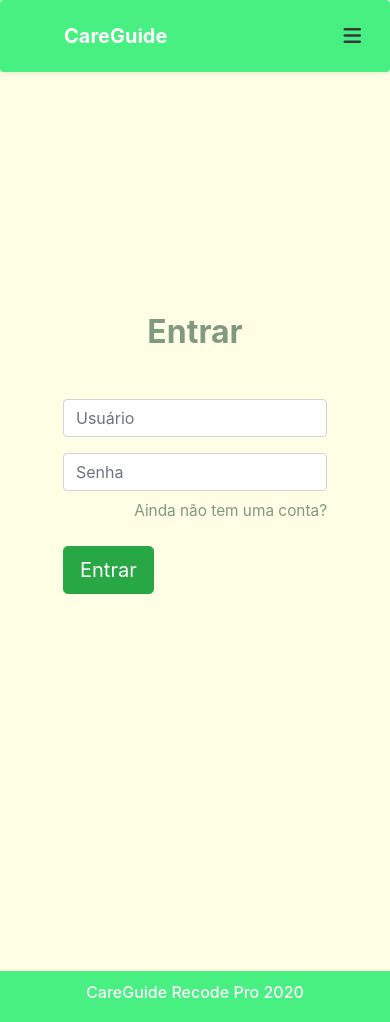
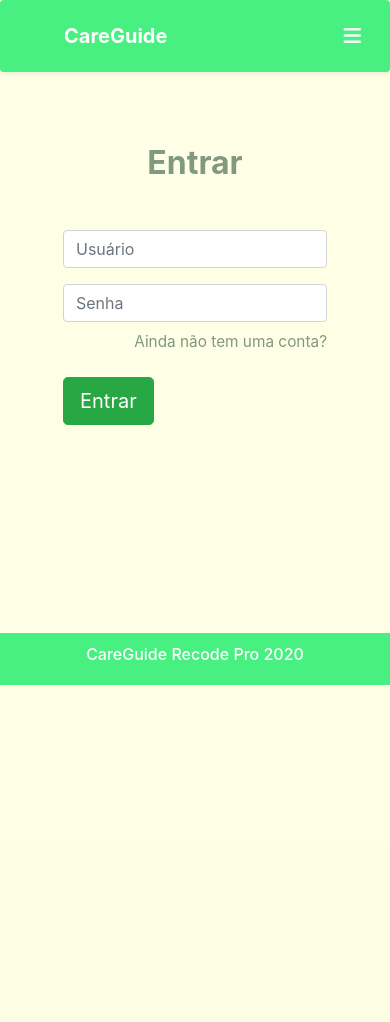
Before and after one commit to ordnos/Care_Guide, a PHP site: page /php/login.php in a window 390 px wide. After the commit the page ends 685 px from the top, so only its background shows below. Run offline with PHP 8.4, Linux system fonts and the light colour scheme; some libraries are stand-ins or nearby versions.

Commit message:
Toques finais
Cor do mini menu e espaçamento do login/ cadastro

```diff
--- a/php/includes/header.php
+++ b/php/includes/header.php
@@ -24,7 +24,7 @@
       <a class="navbar-brand font-weight-bold text-white ml-5" href="./../index.php">
           CareGuide
       </a>
-        <button class="navbar-toggler text-dark" type="button" data-toggle="collapse" data-target="#navbarTogglerDemo03" aria-controls="navbarTogglerDemo03" aria-expanded="false" aria-label="Alterna navegação">
+        <button class="navbar-toggler text-light" type="button" data-toggle="collapse" data-target="#navbarTogglerDemo03" aria-controls="navbarTogglerDemo03" aria-expanded="false" aria-label="Alterna navegação">
           <span class="fas fa-bars"></span>
         </button>
         <div class="collapse navbar-collapse justify-content-end" id="navbarTogglerDemo03">
--- a/php/login.php
+++ b/php/login.php
@@ -3,7 +3,7 @@
     <?php include('./includes/header.php'); ?>
 </header>
 <!-- Fim do Cabeçalho -->
-<div class="long-spacing"></div>
+<div class="long-spacing d-sm-none d-md-block d-none d-sm-block d-md-none d-lg-block"></div>
 <main>
     <div class="container py-5 mt-5 mb-5">
         <div class="row py-5">
@@ -30,7 +30,7 @@
 </main>
 
 <!-- Espaçador -->
-<div class="long-spacing"></div>
+<div class="long-spacing d-sm-none d-md-block d-none d-sm-block d-md-none d-lg-block"></div>
 <!-- Inicio do Rodapé -->
 <footer>
     <?php include('./includes/footer.php'); ?>
--- a/php/register.php
+++ b/php/register.php
@@ -3,7 +3,7 @@
     <?php include('includes/header.php'); ?>
 </header>
 <!-- Fim do Cabeçalho -->
-<div class="long-spacing "></div>
+<div class="long-spacing d-sm-none d-md-block d-none d-sm-block d-md-none d-lg-block"></div>
 
 <main>
     <div class="container py-5 mt-5">
@@ -34,7 +34,7 @@
 </main>
 
 <!-- Espaçador -->
-<div class="long-spacing"></div>
+<div class="long-spacing d-sm-none d-md-block d-none d-sm-block d-md-none d-lg-block"></div>
 
 <!-- Inicio do Rodapé -->
 <footer>
```
